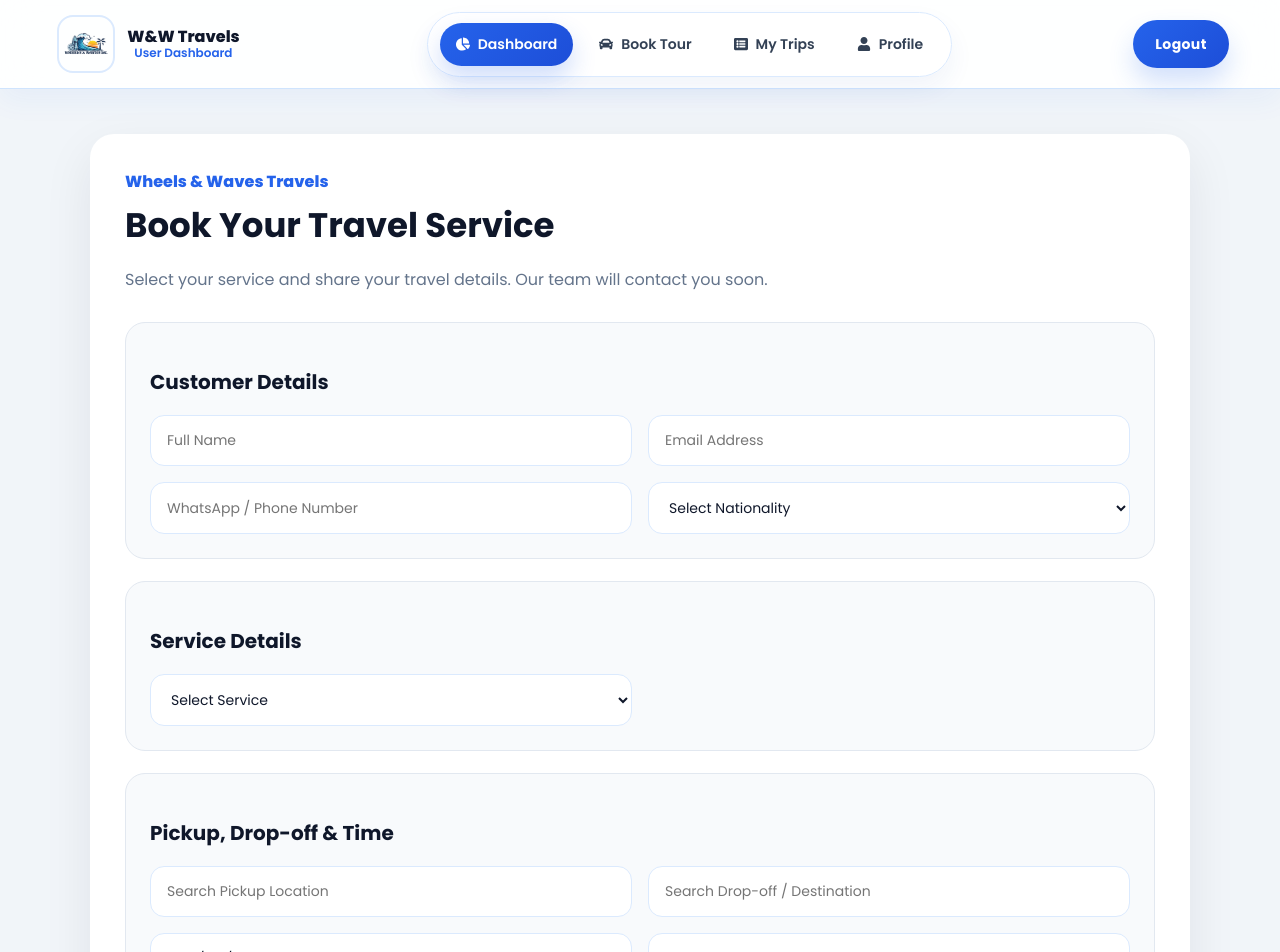
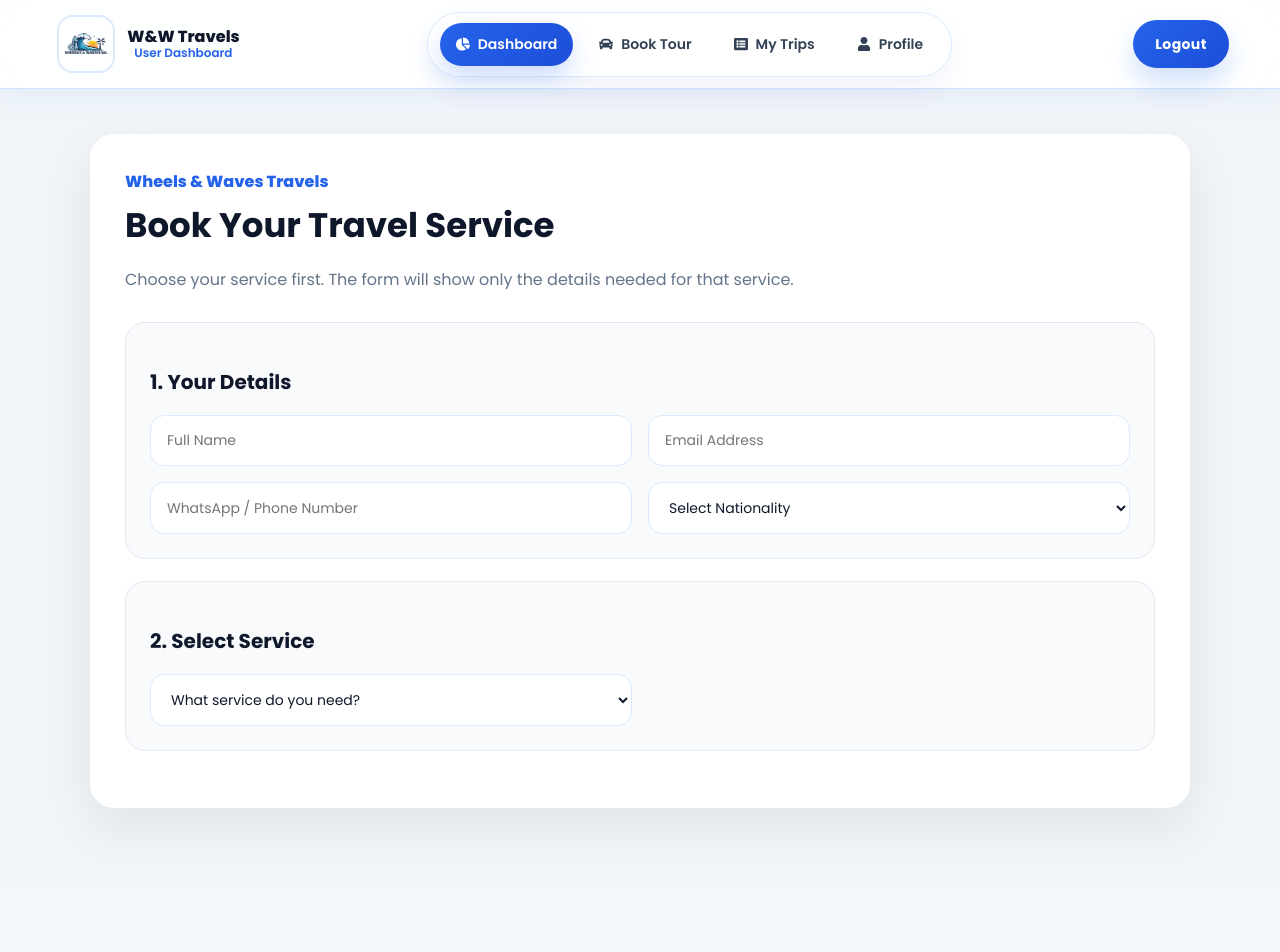
Before and after one commit to NoovaDev/wheelsandwawes, a React (Vite) app: page /booking in a window 1280 px wide. Shown: the top 952 px of the page. After the commit the page ends 889 px from the top, so only its background shows below. Built offline with nearby package versions, Linux system fonts and the light colour scheme.

Commit message:
Improve booking form user flow

```diff
--- a/src/pages/BookingForm.jsx
+++ b/src/pages/BookingForm.jsx
@@ -23,6 +23,18 @@ const vehicleGroups = {
   bus: ["Toyota Coaster - 10-30 Pax", "Mitsubishi Fuso - 30-50 Pax"],
 };
 
+const services = [
+  "Airport Pickups",
+  "Airport Drop-offs",
+  "City & Day Tours",
+  "Island Round Trips",
+  "Wildlife Safaris",
+  "Whale Watching",
+  "Crocodile Watching",
+  "Turtle Breeding Points",
+  "Beach Getaways",
+];
+
 const BookingForm = () => {
   const savedUser = JSON.parse(localStorage.getItem("user"));
   const [vehicleCategory, setVehicleCategory] = useState("");
@@ -47,18 +59,16 @@ const BookingForm = () => {
     message: "",
   });
 
-  const [serviceDetails, setServiceDetails] = useState({
+  const [details, setDetails] = useState({
     airport_name: "",
     flight_number: "",
     hotel_name: "",
-    tour_places: "",
-    round_days: "",
-    round_route: "",
-    safari_park: "",
+    places: "",
+    days: "",
+    route: "",
     activity_location: "",
-    beach_location: "",
     accommodation_needed: "",
-    special_requirements: "",
+    special_request: "",
   });
 
   const updateForm = (name, value) => {
@@ -67,43 +77,64 @@ const BookingForm = () => {
 
   const handleChange = (e) => updateForm(e.target.name, e.target.value);
 
-  const handleServiceChange = (e) => {
+  const handleDetailsChange = (e) => {
     const { name, value } = e.target;
 
-    setServiceDetails((prev) => ({
+    setDetails((prev) => ({
       ...prev,
       [name]: value,
     }));
 
     if (name === "airport_name") {
-      if (form.trip_type === "Airport Pickups") updateForm("pickup_location", value);
-      if (form.trip_type === "Airport Drop-offs") updateForm("drop_location", value);
+      if (form.trip_type === "Airport Pickups") {
+        updateForm("pickup_location", value);
+      }
+
+      if (form.trip_type === "Airport Drop-offs") {
+        updateForm("drop_location", value);
+      }
     }
   };
 
-  const handleTripTypeChange = (e) => {
-    const value = e.target.value;
+  const handleServiceChange = (e) => {
+    const service = e.target.value;
 
     setForm((prev) => ({
       ...prev,
-      trip_type: value,
+      trip_type: service,
       pickup_location: "",
       drop_location: "",
+      return_date: "",
+      return_time: "",
     }));
 
-    setServiceDetails({
+    setDetails({
       airport_name: "",
       flight_number: "",
       hotel_name: "",
-      tour_places: "",
-      round_days: "",
-      round_route: "",
-      safari_park: "",
+      places: "",
+      days: "",
+      route: "",
       activity_location: "",
-      beach_location: "",
       accommodation_needed: "",
-      special_requirements: "",
+      special_request: "",
     });
+  };
+
+  const getLocationHelp = () => {
+    if (form.trip_type === "Airport Pickups") {
+      return "Pickup is the airport. Please select airport above, then enter hotel or destination as drop-off.";
+    }
+
+    if (form.trip_type === "Airport Drop-offs") {
+      return "Drop-off is the airport. Please enter your hotel or home as pickup location.";
+    }
+
+    if (form.trip_type === "Island Round Trips") {
+      return "Enter first pickup point and final drop-off point. Add full route in service details.";
+    }
+
+    return "Enter where we should pick you up and where your trip should end.";
   };
 
   const submitBooking = async (e) => {
@@ -127,17 +158,15 @@ Selected Service:
 ${form.trip_type}
 
 Service Details:
-Airport Name: ${serviceDetails.airport_name || "-"}
-Flight Number: ${serviceDetails.flight_number || "-"}
-Hotel / Destination: ${serviceDetails.hotel_name || "-"}
-Tour Places: ${serviceDetails.tour_places || "-"}
-Round Trip Days: ${serviceDetails.round_days || "-"}
-Round Trip Route: ${serviceDetails.round_route || "-"}
-Safari Park: ${serviceDetails.safari_park || "-"}
-Activity Location: ${serviceDetails.activity_location || "-"}
-Beach Location: ${serviceDetails.beach_location || "-"}
-Accommodation Needed: ${serviceDetails.accommodation_needed || "-"}
-Special Requirements: ${serviceDetails.special_requirements || "-"}
+Airport: ${details.airport_name || "-"}
+Flight Number: ${details.flight_number || "-"}
+Hotel / Destination: ${details.hotel_name || "-"}
+Places / Tour Plan: ${details.places || "-"}
+Days: ${details.days || "-"}
+Route: ${details.route || "-"}
+Activity Location: ${details.activity_location || "-"}
+Accommodation Needed: ${details.accommodation_needed || "-"}
+Special Request: ${details.special_request || "-"}
 
 Vehicle Details:
 Vehicle Category: ${vehicleCategory || "-"}
@@ -168,12 +197,12 @@ Selected Vehicle: ${form.vehicle_type || "-"}
           <div className="booking-header">
             <span>Wheels & Waves Travels</span>
             <h2>Book Your Travel Service</h2>
-            <p>Select your service and share your travel details. Our team will contact you soon.</p>
+            <p>Choose your service first. The form will show only the details needed for that service.</p>
           </div>
 
           <form className="smart-booking-form" onSubmit={submitBooking}>
             <div className="form-section">
-              <h3>Customer Details</h3>
+              <h3>1. Your Details</h3>
 
               <div className="form-grid">
                 <input name="full_name" placeholder="Full Name" value={form.full_name} onChange={handleChange} required />
@@ -197,85 +226,103 @@ Selected Vehicle: ${form.vehicle_type || "-"}
             </div>
 
             <div className="form-section">
-              <h3>Service Details</h3>
+              <h3>2. Select Service</h3>
 
               <div className="form-grid">
-                <select name="trip_type" value={form.trip_type} onChange={handleTripTypeChange} required>
-                  <option value="">Select Service</option>
-                  <option>Airport Pickups</option>
-                  <option>Airport Drop-offs</option>
-                  <option>City & Day Tours</option>
-                  <option>Island Round Trips</option>
-                  <option>Wildlife Safaris</option>
-                  <option>Whale Watching</option>
-                  <option>Crocodile Watching</option>
-                  <option>Turtle Breeding Points</option>
-                  <option>Beach Getaways</option>
+                <select name="trip_type" value={form.trip_type} onChange={handleServiceChange} required>
+                  <option value="">What service do you need?</option>
+                  {services.map((service) => (
+                    <option key={service}>{service}</option>
+                  ))}
                 </select>
+              </div>
 
+              {form.trip_type && (
+                <p className="form-help">
+                  Selected service: {form.trip_type}. Please fill the details below.
+                </p>
+              )}
+            </div>
+
+            {form.trip_type && (
+              <div className="form-section">
+                <h3>3. Service Details</h3>
+
+                <div className="form-grid">
                   {(form.trip_type === "Airport Pickups" || form.trip_type === "Airport Drop-offs") && (
                     <>
-                    <select name="airport_name" value={serviceDetails.airport_name} onChange={handleServiceChange} required>
+                      <select name="airport_name" value={details.airport_name} onChange={handleDetailsChange} required>
                         <option value="">Select Airport</option>
                         {airports.map((airport) => (
                           <option key={airport}>{airport}</option>
                         ))}
                       </select>
 
-                    <input name="flight_number" placeholder="Flight Number" value={serviceDetails.flight_number} onChange={handleServiceChange} />
-                    <input name="hotel_name" placeholder="Hotel / Destination Name" value={serviceDetails.hotel_name} onChange={handleServiceChange} required />
+                      <input name="flight_number" placeholder="Flight Number" value={details.flight_number} onChange={handleDetailsChange} />
+                      <input name="hotel_name" placeholder="Hotel / Destination Name" value={details.hotel_name} onChange={handleDetailsChange} required />
                     </>
                   )}
 
                   {form.trip_type === "City & Day Tours" && (
-                  <textarea name="tour_places" placeholder="Places you want to visit. Example: Colombo city tour, Galle Fort, Kandy Temple..." value={serviceDetails.tour_places} onChange={handleServiceChange} required />
+                    <textarea name="places" placeholder="Places you want to visit. Example: Colombo City, Galle Fort, Kandy, Ella..." value={details.places} onChange={handleDetailsChange} required />
                   )}
 
                   {form.trip_type === "Island Round Trips" && (
                     <>
-                    <input name="round_days" type="number" placeholder="How many days?" value={serviceDetails.round_days} onChange={handleServiceChange} required />
-                    <textarea name="round_route" placeholder="Route example: Airport → Kandy → Ella → Yala → Mirissa → Galle" value={serviceDetails.round_route} onChange={handleServiceChange} required />
+                      <input name="days" type="number" placeholder="How many days?" value={details.days} onChange={handleDetailsChange} required />
+                      <textarea name="route" placeholder="Your route. Example: Airport → Kandy → Ella → Yala → Mirissa → Galle" value={details.route} onChange={handleDetailsChange} required />
                     </>
                   )}
 
                   {form.trip_type === "Wildlife Safaris" && (
-                  <input name="safari_park" placeholder="Safari park. Example: Yala, Udawalawe, Wilpattu" value={serviceDetails.safari_park} onChange={handleServiceChange} required />
+                    <input name="activity_location" placeholder="Safari park. Example: Yala, Udawalawe, Wilpattu" value={details.activity_location} onChange={handleDetailsChange} required />
                   )}
 
-                {["Whale Watching", "Crocodile Watching", "Turtle Breeding Points"].includes(form.trip_type) && (
-                  <input name="activity_location" placeholder="Preferred location / area" value={serviceDetails.activity_location} onChange={handleServiceChange} required />
+                  {form.trip_type === "Whale Watching" && (
+                    <input name="activity_location" placeholder="Whale watching area. Example: Mirissa, Trincomalee" value={details.activity_location} onChange={handleDetailsChange} required />
+                  )}
+
+                  {form.trip_type === "Crocodile Watching" && (
+                    <input name="activity_location" placeholder="Crocodile watching location / area" value={details.activity_location} onChange={handleDetailsChange} required />
+                  )}
+
+                  {form.trip_type === "Turtle Breeding Points" && (
+                    <input name="activity_location" placeholder="Turtle point location. Example: Kosgoda, Hikkaduwa" value={details.activity_location} onChange={handleDetailsChange} required />
                   )}
 
                   {form.trip_type === "Beach Getaways" && (
                     <>
-                    <input name="beach_location" placeholder="Beach destination. Example: Mirissa, Bentota, Unawatuna" value={serviceDetails.beach_location} onChange={handleServiceChange} required />
-                    <select name="accommodation_needed" value={serviceDetails.accommodation_needed} onChange={handleServiceChange} required>
-                      <option value="">Need accommodation support?</option>
+                      <input name="activity_location" placeholder="Beach destination. Example: Mirissa, Bentota, Unawatuna" value={details.activity_location} onChange={handleDetailsChange} required />
+
+                      <select name="accommodation_needed" value={details.accommodation_needed} onChange={handleDetailsChange} required>
+                        <option value="">Need hotel/accommodation support?</option>
                         <option value="yes">Yes, help me find hotel</option>
                         <option value="no">No, transport only</option>
                       </select>
                     </>
                   )}
 
-                {form.trip_type && (
-                  <textarea name="special_requirements" placeholder="Any special requirements for this service?" value={serviceDetails.special_requirements} onChange={handleServiceChange} />
-                )}
+                  <textarea name="special_request" placeholder="Any special request for this service? Optional" value={details.special_request} onChange={handleDetailsChange} />
                 </div>
               </div>
+            )}
 
+            {form.trip_type && (
               <div className="form-section">
-              <h3>Pickup, Drop-off & Time</h3>
+                <h3>4. Pickup, Drop-off & Time</h3>
+
+                <p className="form-help">{getLocationHelp()}</p>
 
                 <div className="form-grid">
                   <LocationSearch
-                  placeholder={form.trip_type === "Airport Pickups" ? "Pickup Airport" : "Search Pickup Location"}
+                    placeholder={form.trip_type === "Airport Pickups" ? "Airport pickup selected above" : "Pickup location / hotel"}
                     value={form.pickup_location}
                     readOnly={form.trip_type === "Airport Pickups"}
                     onChange={(value) => updateForm("pickup_location", value)}
                   />
 
                   <LocationSearch
-                  placeholder={form.trip_type === "Airport Drop-offs" ? "Drop-off Airport" : "Search Drop-off / Destination"}
+                    placeholder={form.trip_type === "Airport Drop-offs" ? "Airport drop-off selected above" : "Drop-off / destination"}
                     value={form.drop_location}
                     readOnly={form.trip_type === "Airport Drop-offs"}
                     onChange={(value) => updateForm("drop_location", value)}
@@ -283,19 +330,26 @@ Selected Vehicle: ${form.vehicle_type || "-"}
 
                   <input name="pickup_date" type="date" value={form.pickup_date} onChange={handleChange} required />
                   <input name="pickup_time" type="time" value={form.pickup_time} onChange={handleChange} required />
+
                   <input name="return_date" type="date" value={form.return_date} onChange={handleChange} />
                   <input name="return_time" type="time" value={form.return_time} onChange={handleChange} />
                 </div>
               </div>
+            )}
 
+            {form.trip_type && (
               <div className="form-section">
-              <h3>Vehicle Details</h3>
+                <h3>5. Vehicle Details</h3>
 
                 <div className="form-grid">
-                <select value={vehicleCategory} onChange={(e) => {
+                  <select
+                    value={vehicleCategory}
+                    onChange={(e) => {
                       setVehicleCategory(e.target.value);
                       updateForm("vehicle_type", "");
-                }} required>
+                    }}
+                    required
+                  >
                     <option value="">Select Vehicle Category</option>
                     <option value="mini">Mini Car</option>
                     <option value="hatchback">Hatchback</option>
@@ -325,15 +379,20 @@ Selected Vehicle: ${form.vehicle_type || "-"}
                   </select>
                 </div>
               </div>
+            )}
 
+            {form.trip_type && (
               <div className="form-section">
-              <h3>Extra Notes</h3>
-              <textarea name="message" placeholder="Extra message / travel notes" value={form.message} onChange={handleChange} />
+                <h3>6. Extra Notes</h3>
+                <textarea name="message" placeholder="Anything else we should know?" value={form.message} onChange={handleChange} />
               </div>
+            )}
 
+            {form.trip_type && (
               <button type="submit" className="booking-submit-btn">
                 Send Booking Request
               </button>
+            )}
           </form>
         </div>
       </div>
```
Lines whose indentation alone changed are shown as unchanged.
